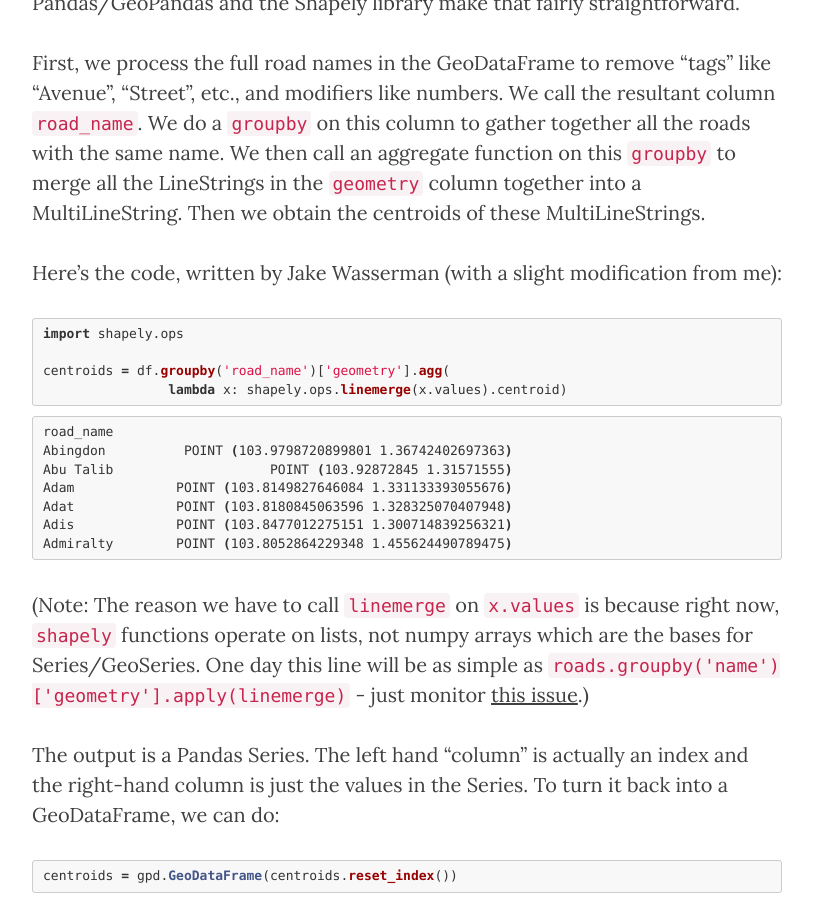
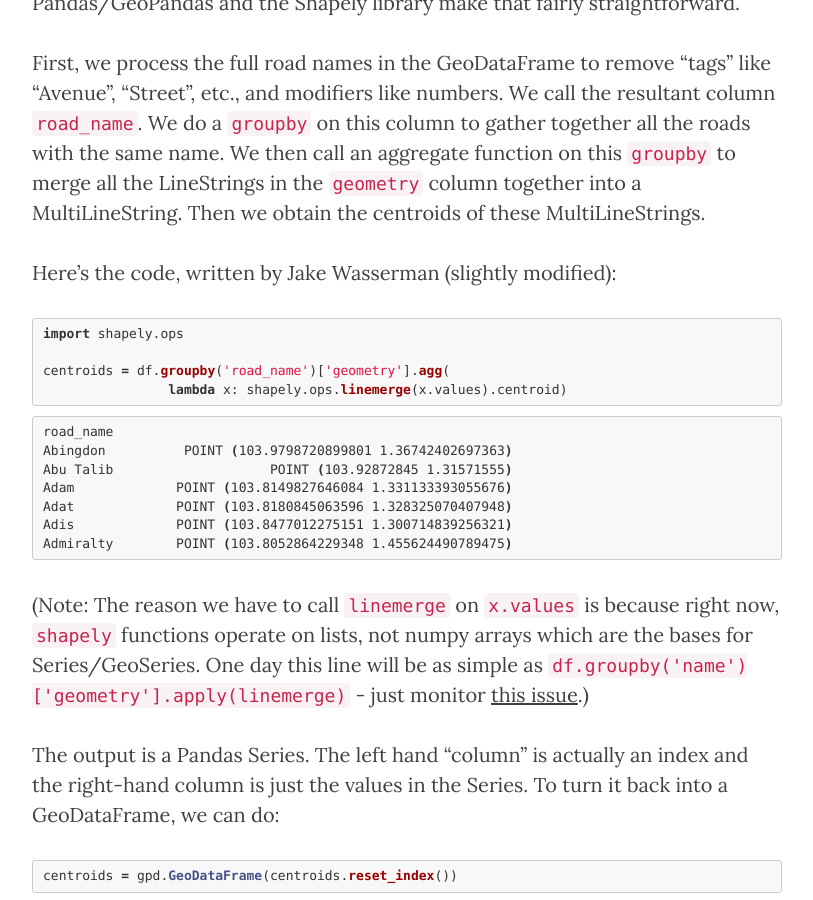
Before and after one commit to michelleful/code-blog, a Jekyll site: the page built from _posts/2015-04-29-geopandas-manipulation.markdown, in a window 1280 px wide and 900 px high, scrolled down 4582 px. Shown: the whole window, without its empty margins (233-1046 px from the left). Built offline with Jekyll 4.4.1, drawn with Linux system fonts in a browser that asks for light colours; nearby versions of some CDN libraries.

Commit message:
Minor modifications to GeoPandas posts

```diff
--- a/_posts/2015-04-29-geopandas-manipulation.markdown
+++ b/_posts/2015-04-29-geopandas-manipulation.markdown
@@ -120,7 +120,7 @@ We call the resultant column `road_name`. We do a `groupby` on this column to ga
 We then call an aggregate function on this `groupby` to merge all the LineStrings in the `geometry` column together into a MultiLineString.
 Then we obtain the centroids of these MultiLineStrings.
 
-Here's the code, written by Jake Wasserman (with a slight modification from me):
+Here's the code, written by Jake Wasserman (slightly modified):
 
 {% highlight python %}
 import shapely.ops
@@ -140,7 +140,7 @@ Admiralty        POINT (103.8052864229348 1.455624490789475)
 {% endhighlight %}
 
 (Note: The reason we have to call `linemerge` on `x.values` is because right now, `shapely` functions operate on lists, not numpy arrays
-which are the bases for Series/GeoSeries. One day this line will be as simple as `roads.groupby('name')['geometry'].apply(linemerge)` -
+which are the bases for Series/GeoSeries. One day this line will be as simple as `df.groupby('name')['geometry'].apply(linemerge)` -
 just monitor [this issue](https://github.com/Toblerity/Shapely/issues/226).)
 
 The output is a Pandas Series. The left hand "column" is actually an index and the right-hand column is just the values in the Series.
```
